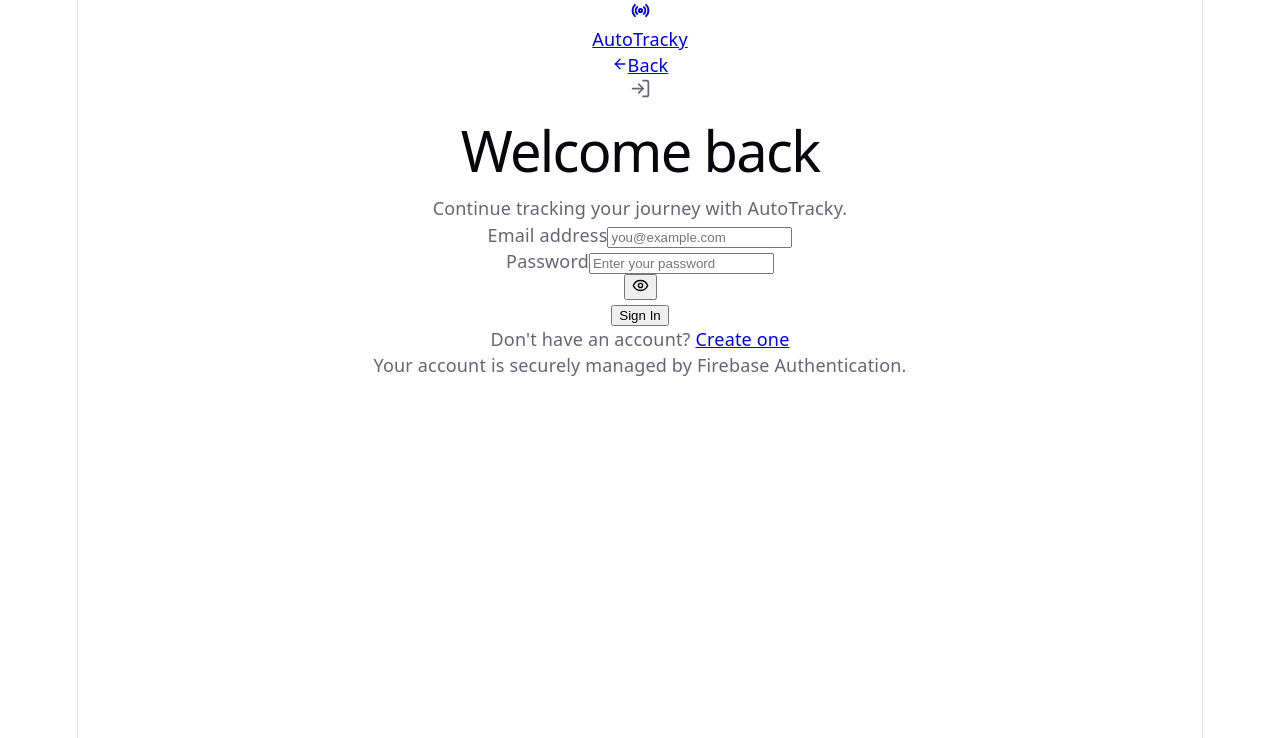
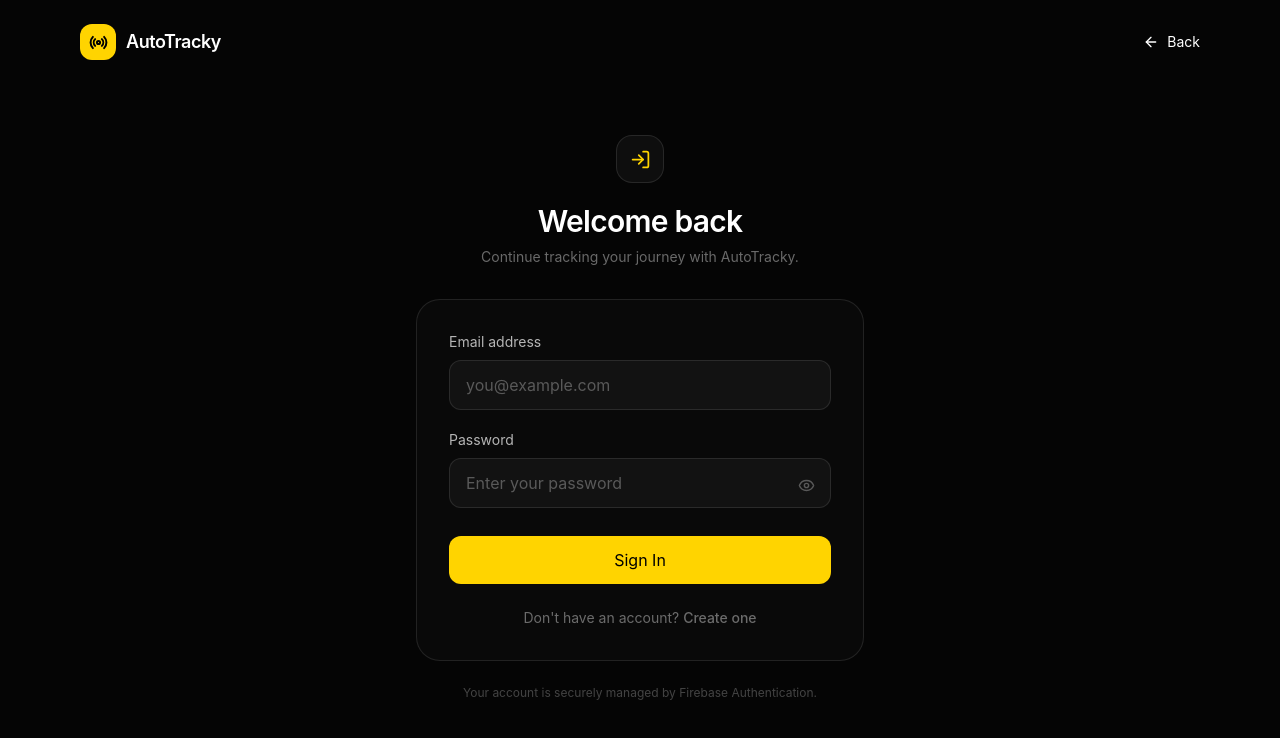
Before and after one commit to harsh31-tech/AutoTracky, a React (Vite) app: page /login in a window 1280 px wide. Shown: the top 738 px of the page. Built offline with nearby package versions, Linux system fonts and the light colour scheme.

Commit message:
dashboard css is imporved

```diff
--- a/package.json
+++ b/package.json
@@ -10,11 +10,13 @@
     "preview": "vite preview"
   },
   "dependencies": {
+    "@tailwindcss/vite": "^4.3.3",
     "firebase": "^12.19.0",
     "lucide-react": "^1.44.0",
     "react": "^19.2.8",
     "react-dom": "^19.2.8",
-    "react-router-dom": "^7.18.3"
+    "react-router-dom": "^7.18.3",
+    "tailwindcss": "^4.3.3"
   },
   "devDependencies": {
     "@babel/core": "^7.29.7",
--- a/src/components/dashboard/DetectionHistory.tsx
+++ b/src/components/dashboard/DetectionHistory.tsx
@@ -1,6 +1,37 @@
-import { Radio } from "lucide-react";
+import { useEffect, useState } from "react";
+import {
+  BusFront,
+  Radio,
+  Signal,
+} from "lucide-react";
 
-export default function DetectionHistory() {
+import { listenToUserDetections } from "../../services/detectionService";
+
+import type { Detection } from "../../types";
+
+interface DetectionHistoryProps {
+  bleId: string;
+}
+
+export default function DetectionHistory({
+  bleId,
+}: DetectionHistoryProps) {
+  const [detections, setDetections] = useState<
+    Detection[]
+  >([]);
+
+  useEffect(() => {
+    const unsubscribe =
+      listenToUserDetections(
+        bleId,
+        (data) => {
+          setDetections(data);
+        }
+      );
+
+    return unsubscribe;
+  }, [bleId]);
+
   return (
     <section>
       <div className="mb-5">
@@ -8,21 +39,127 @@
           RECENT DETECTIONS
         </p>
 
-        <h2 className="mt-2 text-xl font-semibold">Your journey history</h2>
+        <h2 className="mt-2 text-xl font-semibold">
+          Your journey history
+        </h2>
       </div>
 
-      <div className="rounded-3xl border border-white/10 bg-white/[0.02] px-6 py-14 text-center">
-        <div className="mx-auto flex h-12 w-12 items-center justify-center rounded-2xl border border-white/10 bg-white/[0.03]">
-          <Radio size={20} className="text-white/30" />
+      {detections.length === 0 ? (
+        <EmptyState />
+      ) : (
+        <div className="space-y-3">
+          {detections.map((detection) => (
+            <DetectionItem
+              key={detection.id}
+              detection={detection}
+            />
+          ))}
         </div>
-
-        <h3 className="mt-5 text-base font-medium">No detections yet</h3>
-
-        <p className="mx-auto mt-2 max-w-sm text-sm leading-6 text-white/35">
-          When an AutoTracky scanner detects your BLE ID during your journey,
-          your detection history will appear here.
-        </p>
-      </div>
+      )}
     </section>
   );
 }
+
+function EmptyState() {
+  return (
+    <div className="rounded-3xl border border-white/10 bg-white/[0.02] px-6 py-14 text-center">
+      <div className="mx-auto flex h-12 w-12 items-center justify-center rounded-2xl border border-white/10 bg-white/[0.03]">
+        <Radio
+          size={20}
+          className="text-white/30"
+        />
+      </div>
+
+      <h3 className="mt-5 text-base font-medium">
+        No detections yet
+      </h3>
+
+      <p className="mx-auto mt-2 max-w-sm text-sm leading-6 text-white/35">
+        When an AutoTracky scanner detects your BLE ID
+        during your journey, your detection history will
+        appear here.
+      </p>
+    </div>
+  );
+}
+
+function DetectionItem({
+  detection,
+}: {
+  detection: Detection;
+}) {
+  const date = new Date(detection.timestamp);
+
+  return (
+    <div className="rounded-2xl border border-white/10 bg-white/[0.02] p-5 transition hover:bg-white/[0.04]">
+      <div className="flex items-start justify-between gap-4">
+        {/* Vehicle */}
+        <div className="flex items-center gap-4">
+          <div className="flex h-11 w-11 shrink-0 items-center justify-center rounded-xl bg-[#FFD400]/10">
+            <BusFront
+              size={19}
+              className="text-[#FFD400]"
+            />
+          </div>
+
+          <div>
+            <p className="font-medium">
+              {detection.vehicleId}
+            </p>
+
+            <p className="mt-1 text-xs text-white/35">
+              ESP32: {detection.esp32Id}
+            </p>
+          </div>
+        </div>
+
+        {/* Time */}
+        <p className="shrink-0 text-xs text-white/35">
+          {formatDate(date)}
+        </p>
+      </div>
+
+      {/* Details */}
+      <div className="mt-5 flex flex-wrap gap-3 border-t border-white/10 pt-4">
+        <div className="flex items-center gap-2 rounded-lg bg-white/[0.03] px-3 py-2">
+          <Signal
+            size={14}
+            className="text-white/40"
+          />
+
+          <span className="text-xs text-white/50">
+            RSSI
+          </span>
+
+          <span className="font-mono text-xs text-white/80">
+            {detection.rssi} dBm
+          </span>
+        </div>
+
+        <div className="flex items-center gap-2 rounded-lg bg-white/[0.03] px-3 py-2">
+          <Radio
+            size={14}
+            className="text-white/40"
+          />
+
+          <span className="text-xs text-white/50">
+            BLE
+          </span>
+
+          <span className="font-mono text-xs text-white/80">
+            Detected
+          </span>
+        </div>
+      </div>
+    </div>
+  );
+}
+
+function formatDate(date: Date) {
+  return date.toLocaleString("en-IN", {
+    day: "2-digit",
+    month: "short",
+    hour: "2-digit",
+    minute: "2-digit",
+  });
+}
--- a/src/index.css
+++ b/src/index.css
@@ -1,111 +1,75 @@
+@import "tailwindcss";
+
 :root {
-  --text: #6b6375;
-  --text-h: #08060d;
-  --bg: #fff;
-  --border: #e5e4e7;
-  --code-bg: #f4f3ec;
-  --accent: #aa3bff;
-  --accent-bg: rgba(170, 59, 255, 0.1);
-  --accent-border: rgba(170, 59, 255, 0.5);
-  --social-bg: rgba(244, 243, 236, 0.5);
-  --shadow:
-    rgba(0, 0, 0, 0.1) 0 10px 15px -3px, rgba(0, 0, 0, 0.05) 0 4px 6px -2px;
+  font-family:
+    Inter,
+    ui-sans-serif,
+    system-ui,
+    -apple-system,
+    BlinkMacSystemFont,
+    "Segoe UI",
+    sans-serif;
 
-  --sans: system-ui, 'Segoe UI', Roboto, sans-serif;
-  --heading: system-ui, 'Segoe UI', Roboto, sans-serif;
-  --mono: ui-monospace, Consolas, monospace;
+  color: #f5f5f5;
+  background: #050505;
 
-  font: 18px/145% var(--sans);
-  letter-spacing: 0.18px;
-  color-scheme: light dark;
-  color: var(--text);
-  background: var(--bg);
   font-synthesis: none;
   text-rendering: optimizeLegibility;
   -webkit-font-smoothing: antialiased;
   -moz-osx-font-smoothing: grayscale;
-
-  @media (max-width: 1024px) {
-    font-size: 16px;
-  }
 }
 
-@media (prefers-color-scheme: dark) {
-  :root {
-    --text: #9ca3af;
-    --text-h: #f3f4f6;
-    --bg: #16171d;
-    --border: #2e303a;
-    --code-bg: #1f2028;
-    --accent: #c084fc;
-    --accent-bg: rgba(192, 132, 252, 0.15);
-    --accent-border: rgba(192, 132, 252, 0.5);
-    --social-bg: rgba(47, 48, 58, 0.5);
-    --shadow:
-      rgba(0, 0, 0, 0.4) 0 10px 15px -3px, rgba(0, 0, 0, 0.25) 0 4px 6px -2px;
-  }
-
-  #social .button-icon {
-    filter: invert(1) brightness(2);
-  }
-}
-
-#root {
-  width: 1126px;
-  max-width: 100%;
-  margin: 0 auto;
-  text-align: center;
-  border-inline: 1px solid var(--border);
-  min-height: 100svh;
-  display: flex;
-  flex-direction: column;
-  box-sizing: border-box;
+html {
+  background: #050505;
+  scroll-behavior: smooth;
 }
 
 body {
   margin: 0;
+  min-width: 320px;
+  min-height: 100vh;
+  background: #050505;
 }
 
-h1,
-h2 {
-  font-family: var(--heading);
-  font-weight: 500;
-  color: var(--text-h);
+button,
+input,
+textarea,
+select {
+  font: inherit;
 }
 
-h1 {
-  font-size: 56px;
-  letter-spacing: -1.68px;
-  margin: 32px 0;
-  @media (max-width: 1024px) {
-    font-size: 36px;
-    margin: 20px 0;
-  }
-}
-h2 {
-  font-size: 24px;
-  line-height: 118%;
-  letter-spacing: -0.24px;
-  margin: 0 0 8px;
-  @media (max-width: 1024px) {
-    font-size: 20px;
-  }
-}
-p {
-  margin: 0;
+button {
+  cursor: pointer;
 }
 
-code,
-.counter {
-  font-family: var(--mono);
-  display: inline-flex;
-  border-radius: 4px;
-  color: var(--text-h);
+a {
+  color: inherit;
+  text-decoration: none;
 }
 
-code {
-  font-size: 15px;
-  line-height: 135%;
-  padding: 4px 8px;
-  background: var(--code-bg);
+* {
+  box-sizing: border-box;
 }
+
+::selection {
+  background: #ffd400;
+  color: #050505;
+}
+
+/* Scrollbar */
+::-webkit-scrollbar {
+  width: 6px;
+}
+
+::-webkit-scrollbar-track {
+  background: #050505;
+}
+
+::-webkit-scrollbar-thumb {
+  background: #2a2a2a;
+  border-radius: 999px;
+}
+
+::-webkit-scrollbar-thumb:hover {
+  background: #3a3a3a;
+}
--- /dev/null
+++ b/src/services/detectionService.ts
@@ -0,0 +1,50 @@
+import {
+  onValue,
+  orderByChild,
+  query,
+  ref,
+} from "firebase/database";
+
+import { database } from "../firebase/database";
+
+import type { Detection } from "../types";
+
+export function listenToUserDetections(
+  bleId: string,
+  callback: (detections: Detection[]) => void
+) {
+  const detectionsRef = query(
+    ref(database, "detections"),
+    orderByChild("bleId")
+  );
+
+  const unsubscribe = onValue(
+    detectionsRef,
+    (snapshot) => {
+      const detections: Detection[] = [];
+
+      snapshot.forEach((child) => {
+        const data = child.val();
+
+        if (data.bleId === bleId) {
+          detections.push({
+            id: child.key ?? "",
+            bleId: data.bleId,
+            vehicleId: data.vehicleId,
+            esp32Id: data.esp32Id,
+            rssi: data.rssi,
+            timestamp: data.timestamp,
+          });
+        }
+      });
+
+      detections.sort(
+        (a, b) => b.timestamp - a.timestamp
+      );
+
+      callback(detections);
+    }
+  );
+
+  return unsubscribe;
+}
--- a/vite.config.ts
+++ b/vite.config.ts
@@ -1,11 +1,13 @@
-import react, { reactCompilerPreset } from '@vitejs/plugin-react'
-import babel from '@rolldown/plugin-babel'
-import { defineConfig } from 'vite'
+import react, { reactCompilerPreset } from "@vitejs/plugin-react";
+import babel from "@rolldown/plugin-babel";
+import { defineConfig } from "vite";
+import tailwindcss from "@tailwindcss/vite";
 
 // https://vite.dev/config/
 export default defineConfig({
   plugins: [
     react(),
-    babel({ presets: [reactCompilerPreset()] })
+    tailwindcss(),
+    babel({ presets: [reactCompilerPreset()] }),
   ],
-})
+});
```
Also changed, not shown: src/pages/Dashboard.tsx (+126 -33 lines), src/types/index.ts (+8 -0 lines), 1 other file (tests, documents, lock files or other folders).
